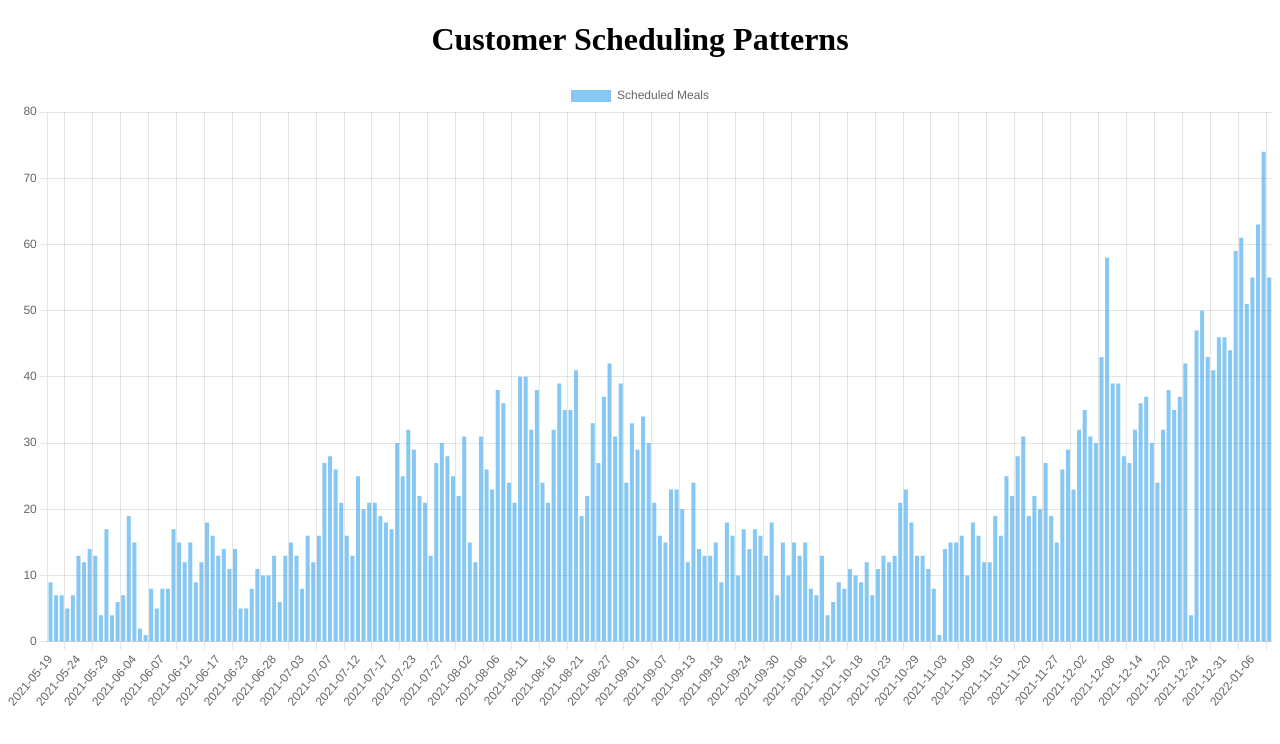
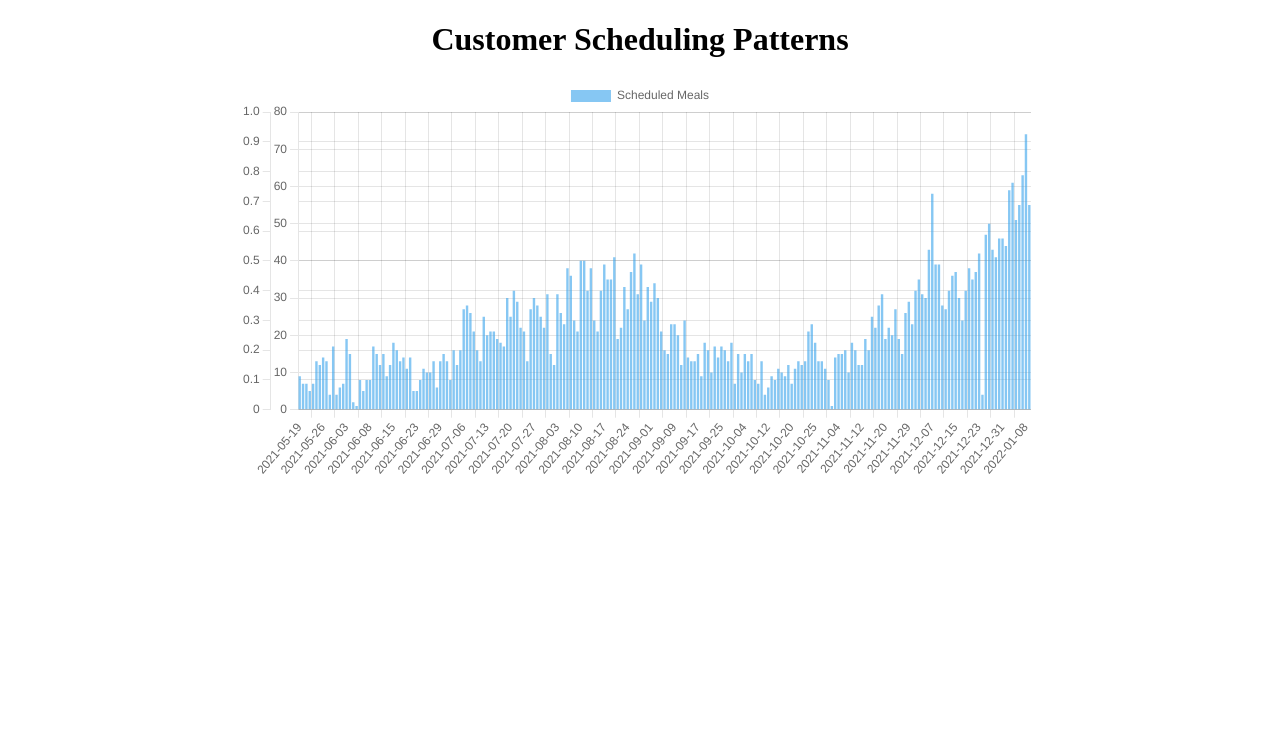
Before and after one commit to irahgem/TimeTangle, a React (Create React App) app in the folder my-app/: page / in a window 1280 px wide. Shown: the top 744 px of the page. Built offline with nearby package versions, Linux system fonts and the light colour scheme.

Commit message:
Modified

```diff
--- a/my-app/src/App.js
+++ b/my-app/src/App.js
@@ -9,7 +9,6 @@ import Chart from 'chart.js/auto';
 function App() {
   const [data, setData] = useState(x);
   const [selectedDate, setSelectedDate] = useState(null);
-  console.log(x)
   // useEffect(() => {
   //   console.log(x)
   //   fetchData().then((data) => setData(data));
--- a/my-app/src/components/DateGraph.css
+++ b/my-app/src/components/DateGraph.css
@@ -1,5 +1,14 @@
-.chart-container {
+/* .chart-container {
     display: flex;
     justify-content: center;
     align-items: center;
+  }   */
+
+  .chart-container {
+    max-width: 800px;
+    margin: 0 auto;
   }
+
+  .time-graph-container {
+    margin-top: 20px;
+  }
--- a/my-app/src/components/DateGraph.js
+++ b/my-app/src/components/DateGraph.js
@@ -1,8 +1,10 @@
-import React, { useState } from 'react';
-import { Bar } from 'react-chartjs-2';
-import './DateGraph.css'
+import React, { useState } from "react";
+import { Bar } from "react-chartjs-2";
+import "./DateGraph.css";
+import TimeGraph from "./TimeGraph"; // import the TimeGraph component
 
-function DateGraph({ data, setSelectedDate }) {
+function DateGraph({ data }) {
+  const [selectedDate, setSelectedDate] = useState(null);
   const [chartData, setChartData] = useState(null);
 
   // aggregate the data by date
@@ -24,34 +26,40 @@ function DateGraph({ data, setSelectedDate }) {
     labels: chartLabels,
     datasets: [
       {
-        label: 'Scheduled Meals',
+        label: "Scheduled Meals",
         data: chartValues,
-        backgroundColor: 'rgba(54, 162, 235, 0.6)',
+        backgroundColor: "rgba(54, 162, 235, 0.6)",
       },
     ],
   };
 
   const handleDateClick = (event, chartElements) => {
     if (chartElements.length > 0) {
-      const selectedDate = chartElements[0].label;
+      const selectedDate = new Date(chartElements[0].label);
       setSelectedDate(selectedDate);
+      setChartData(selectedDate); // add this line to update the chartData state
     }
   };
 
   return (
     <div className="chart-container">
       {chartDataObject && (
+        <>
           <Bar
             data={chartDataObject}
             options={{
               onClick: handleDateClick,
               scales: {
-              y: {
+                yAxes: {
                   beginAtZero: true,
                 },
               },
             }}
           />
+          {selectedDate && (
+            <TimeGraph data={data} selectedDate={selectedDate} />
+          )}
+        </>
       )}
     </div>
   );
--- /dev/null
+++ b/my-app/src/components/TimeGraph.css
@@ -0,0 +1,25 @@
+.chart-container {
+    position: relative;
+    margin-top: 20px;
+  }
+
+  .chart-container canvas {
+    width: 100% !important;
+    height: auto !important;
+  }
+
+  .time-slot-container {
+    display: flex;
+    justify-content: space-between;
+    align-items: center;
+    margin-top: 20px;
+  }
+
+  .time-slot-label {
+    font-size: 14px;
+    font-weight: bold;
+  }
+
+  .time-slot-value {
+    font-size: 14px;
+  }
--- a/my-app/src/components/TimeGraph.js
+++ b/my-app/src/components/TimeGraph.js
@@ -5,6 +5,7 @@ function TimeGraph({ data, selectedDate }) {
   // aggregate the data by time slot
   const timeSlots = ['9am-12pm', '12pm-3pm', '3pm-6pm', '6pm-9pm'];
   const timeSlotsData = {};
+
   timeSlots.forEach((slot) => {
     timeSlotsData[slot] = 0;
   });
@@ -13,52 +14,61 @@ function TimeGraph({ data, selectedDate }) {
     const slot = schedule.slot;
     const scheduleTime = new Date(schedule.schedule_time);
     const selectedDateTime = new Date(selectedDate);
-    if (date === selectedDate && scheduleTime.getDate() === selectedDateTime.getDate()) {
+
+    if (date === selectedDate && scheduleTime.getDate() === selectedDateTime.getDate()) { // add this condition to check for the selected date
       if (slot === 'L') {
         timeSlotsData['9am-12pm']++;
-      } else if (scheduleTime.getHours() < 15) {
-        timeSlotsData['12pm-3pm']++;
-      } else if (scheduleTime.getHours() < 18) {
-        timeSlotsData['3pm-6pm']++;
       } else {
-        timeSlotsData['6pm-9pm']++;
+        if (scheduleTime.getHours() >= 9 && scheduleTime.getHours() < 12) {
+          timeSlotsData['9am-12pm']++;
+        } else if (scheduleTime.getHours() >= 12 && scheduleTime.getHours() < 15) {
+          timeSlotsData['12pm-3pm']++;
+        } else if (scheduleTime.getHours() >= 15 && scheduleTime.getHours() < 18) {
+          timeSlotsData['3pm-6pm']++;
+        } else if (scheduleTime.getHours() >= 18 && scheduleTime.getHours() < 21) {
+          timeSlotsData['6pm-9pm']++;
+        }
       }
     }
+
   });
 
-  // convert the time slots object to an array for chart.js
-  const timeSlotsArray = Object.keys(timeSlotsData).map((key) => timeSlotsData[key]);
 
-  // create the chart data
+  // create the chart data object
   const chartData = {
     labels: timeSlots,
     datasets: [
       {
-        label: 'Scheduled meals',
-        data: timeSlotsArray,
-        backgroundColor: [
-          'rgba(255, 99, 132, 0.2)',
-          'rgba(54, 162, 235, 0.2)',
-          'rgba(255, 206, 86, 0.2)',
-          'rgba(75, 192, 192, 0.2)',
-        ],
-        borderColor: [
-          'rgba(255, 99, 132, 1)',
-          'rgba(54, 162, 235, 1)',
-          'rgba(255, 206, 86, 1)',
-          'rgba(75, 192, 192, 1)',
-        ],
+        label: `Scheduled Time Slots for ${selectedDate.toLocaleDateString()}`, // convert the selectedDate to a string
+        data: Object.values(timeSlotsData),
+        backgroundColor: 'rgba(75,192,192,0.4)',
+        borderColor: 'rgba(75,192,192,1)',
         borderWidth: 1,
       },
     ],
-};
+  };
+
+  // set the chart options
+  const chartOptions = {
+    scales: {
+      yAxes: [
+        {
+          ticks: {
+            beginAtZero: true,
+            stepSize: 1,
+          },
+        },
+      ],
+    },
+  };
 
   return (
     <div>
-        <h3>Time Graph for {selectedDate}</h3>
-        <Bar data={chartData} />
+      <h3>Time Scheduled Graph for {selectedDate.toLocaleDateString()}</h3>
+      <Bar data={chartData} options={chartOptions} />
     </div>
   );
 }
 
+
 export default TimeGraph;
```
Lines whose indentation alone changed are shown as unchanged.
